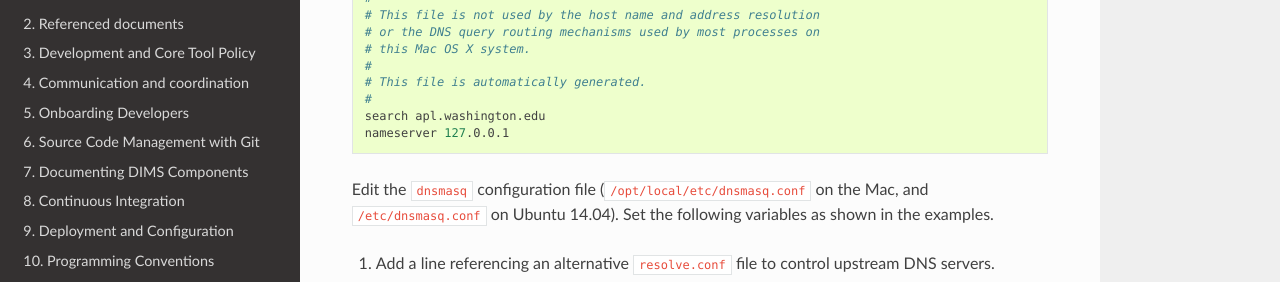
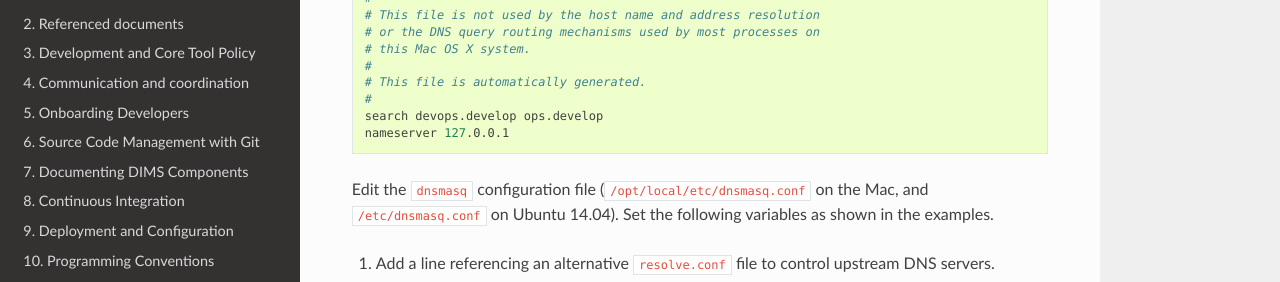
Before and after one commit to uw-dims/dims-devguide, a Sphinx documentation site: the page built from docs/source/appendices.rst, in a window 1280 px wide and 900 px high, scrolled down 1871 px. Shown: the part 151-433 px from the top of the window. Built offline with Sphinx 7.4.7 and the Read the Docs theme 2.0.0, drawn with Linux system fonts in a browser that asks for light colours; pages that are not in the unit, such as notebooks, are missing from menus; some of the changed text lies outside the part shown.

Commit message:
Remove apl domain reference

```diff
--- a/docs/source/appendices.rst
+++ b/docs/source/appendices.rst
@@ -104,7 +104,7 @@ ethernet), the *VPN* location will be enabled and the host's
     #
     # This file is automatically generated.
     #
-    search apl.washington.edu
+    search devops.develop ops.develop
     nameserver 127.0.0.1
 
 ..
@@ -243,7 +243,7 @@ variables as shown in the examples.
    .. code-block:: bash
 
        [dittrich@localhost etc]$ cat resolv.dnsmasq
-       search devops.develop apl.washington.edu
+       search devops.develop ops.develop
        nameserver 8.8.8.8
        nameserver 192.168.88.101
        nameserver 128.95.120.1
```
